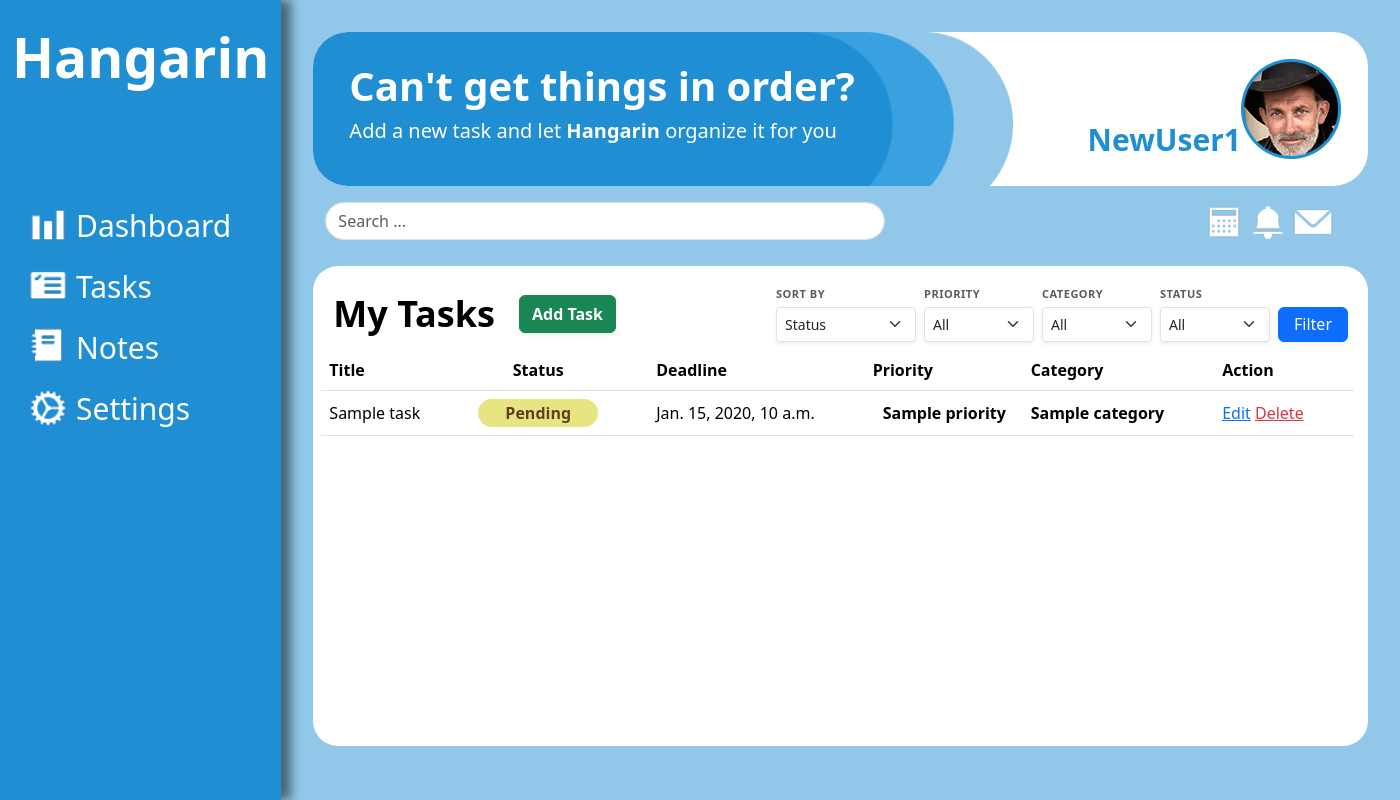
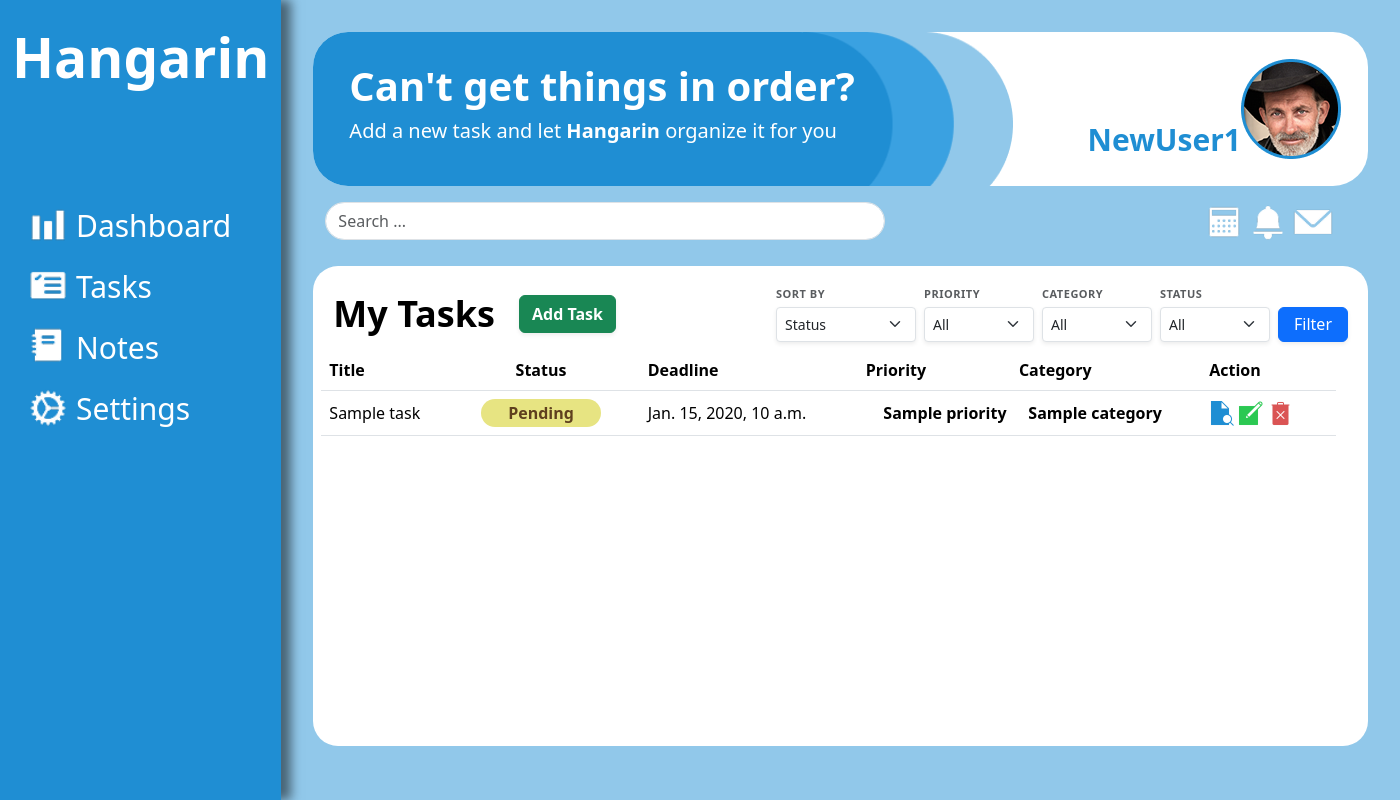
Before and after one commit to FernandezCorporate/Hangarin, a Django app: page /taskList in a window 1400 px wide. Run offline with Django 5.2, Linux system fonts and the light colour scheme; tables that the repository leaves empty hold one stand-in row (values such as "Sample post"); some libraries are stand-ins or nearby versions.

Commit message:
Changed action buttons to icons

```diff
--- a/Hangarin_App/Task_and_Todo_Manager/templates/taskList.html
+++ b/Hangarin_App/Task_and_Todo_Manager/templates/taskList.html
@@ -145,9 +145,16 @@
                                     <p style="text-align: center;" class="fw-bold mb-0">{{ object.category }}</p>
                                 </div>
                             </td>
-                            <td>
-                                <a href="taskList/{{ object.id }}">Edit</a>
-                                <a href="taskList/{{ object.id }}/delete" class="text-danger">Delete</a>
+                            <td class="icon-col">
+                                <a href="taskList/{{ object.id }}/view" class="text-danger">
+                                    <img src="{% static 'img/View.png' %}" alt="" class="icon" title="View">
+                                </a>
+                                <a href="taskList/{{ object.id }}">
+                                    <img src="{% static 'img/Edit.png' %}" alt="" class="icon" title="Edit">
+                                </a>
+                                <a href="taskList/{{ object.id }}/delete" class="text-danger">
+                                    <img src="{% static 'img/Remove.png' %}" alt="" class="icon" title="Delete">
+                                </a>
                             </td>
                         </tr>
                     {% endfor %}
--- a/Hangarin_App/static/css/stylesheet.css
+++ b/Hangarin_App/static/css/stylesheet.css
@@ -109,7 +109,7 @@
 
 .table td,
 .table th {
-    padding-right: 50px;
+    padding-right: 30px;
     vertical-align: middle;
     white-space: nowrap;
     overflow: hidden;
@@ -146,3 +146,18 @@
 .category-red {color: #B42318; }
 .category-darkPurple {color: #363F72; }
 .category-pink {color: #C11574; }
+
+.icon{
+    height: 25px;
+    width: 25px;
+}
+
+.icon-col a{
+    text-decoration: none;
+}
+
+.dashboard-card:hover{
+    z-index: 1;
+    transform: translate(0,-20px);
+    transition: transform 0.3s ease-in-out;
+}
```
Also changed, not shown: Hangarin_App/Task_and_Todo_Manager/templates/home.html (+7 -7 lines), Hangarin_App/static/img/Edit.png (added), Hangarin_App/static/img/Remove.png (added), Hangarin_App/static/img/View.png (added).
